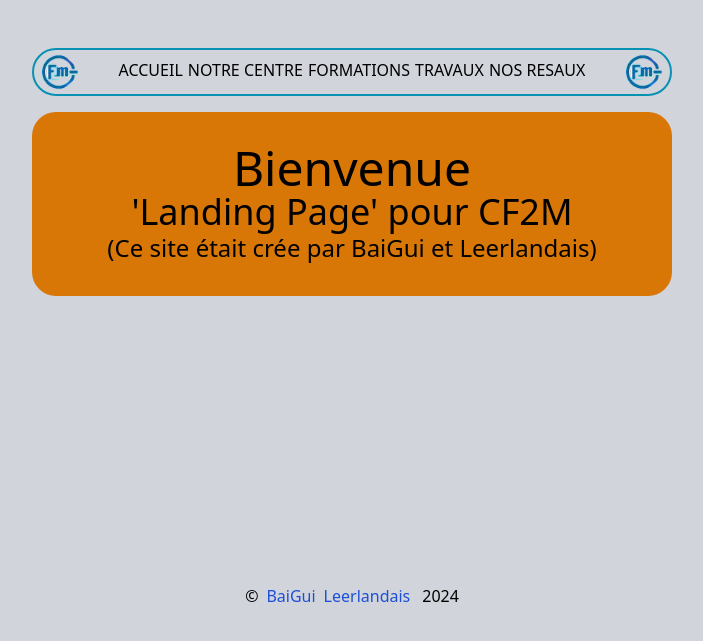
After one commit to Leerlandais/JoeF2M, a PHP site: template view/publicView/public.home.html.twig in a window 1280 px wide. The commit adds this page. Shown: the top 641 px of the page, without its empty margins (288-991 px from the left). Run offline with PHP 8.4, Linux system fonts and the light colour scheme; the template is opened without the code that fills it, so the values that code supplies are empty; a stand-in replaces the project's code that opens the database connection; some libraries are stand-ins or nearby versions.

Commit message:
sleep before I break something

```diff
--- a/controller/publicController.php
+++ b/controller/publicController.php
@@ -3,7 +3,7 @@
 $route = $_GET['route'] ?? 'home';
 switch ($route) {
     case 'home':
-        echo $twig->render('template.html.twig');
+        echo $twig->render('publicView/public.home.html.twig');
         break;
 
     default:
--- a/view/base.html.twig
+++ b/view/base.html.twig
@@ -14,6 +14,7 @@
 
         <main class={% block mainClass %}{% endblock %}> {# Cela peut être utilisé pour définir le style du <main> à l'interieur du <body> - Ce bloc est destiné à la classe (c'est-à-dire au style) du <main> Ne pas mettre de contenu ici!  #}
             {% block content %}{% endblock %} {# Ce bloc est destiné au contenu principal de la page (header et footer de page sont séparés) #}
+            {% block contentUpper %}{% endblock %}
         </main>
 
     {% block footer %}{% endblock %}
--- /dev/null
+++ b/view/publicView/public.home.html.twig
@@ -0,0 +1,8 @@
+{% extends 'template.html.twig' %}
+{% block title %} Home | CF2M {% endblock %}
+        {% block mainClass %} "flex flex-col w-[50%] mx-auto items-center rounded-3xl py-8 mt-4 bg-amber-600" {% endblock %}
+{% block contentUpper %}
+        <h2 class="text-5xl">Bienvenue</h2>
+        <h3 class="text-4xl">'Landing Page' pour CF2M</h3>
+        <h4 class="text-2xl">&lpar;Ce site était crée par BaiGui et Leerlandais&rpar;</h4>
+{% endblock %}
--- a/view/template.html.twig
+++ b/view/template.html.twig
@@ -46,21 +46,22 @@
     <a href="https://cf2m.be"><img src="images/cf2m-logo-good.png" alt="Logo CF2M" class="mx-2 size-9"></a>
 </nav>
 {% endblock %}
-{% block mainClass %} "flex flex-col text-center mx-auto w-fit" {% endblock %}
+
 
 {% block footer %}
     <div class="flex flex-row w-[25%] mx-auto justify-center absolute bottom-48 left-0 right-0">
-&copy; <a href="https://leerlandais.com"
-          target="_blank"
-          rel="noopener noreferrer"
-          class="pr-2 pl-2 text-blue-700">
-            Leerlandais
-        </a>
+        &copy;
         <a href="https://2023.webdev-cf2m.be/Guillaume/"
            target="_blank"
            rel="noopener noreferrer"
+           class="pr-2 pl-2 text-blue-700">
+            BaiGui
+        </a>
+        <a href="https://leerlandais.com"
+           target="_blank"
+           rel="noopener noreferrer"
            class="pr-3 text-blue-700">
-            BaiGui
+            Leerlandais
         </a>
         {{ 'now' | date('Y') }}
     </div>
```
